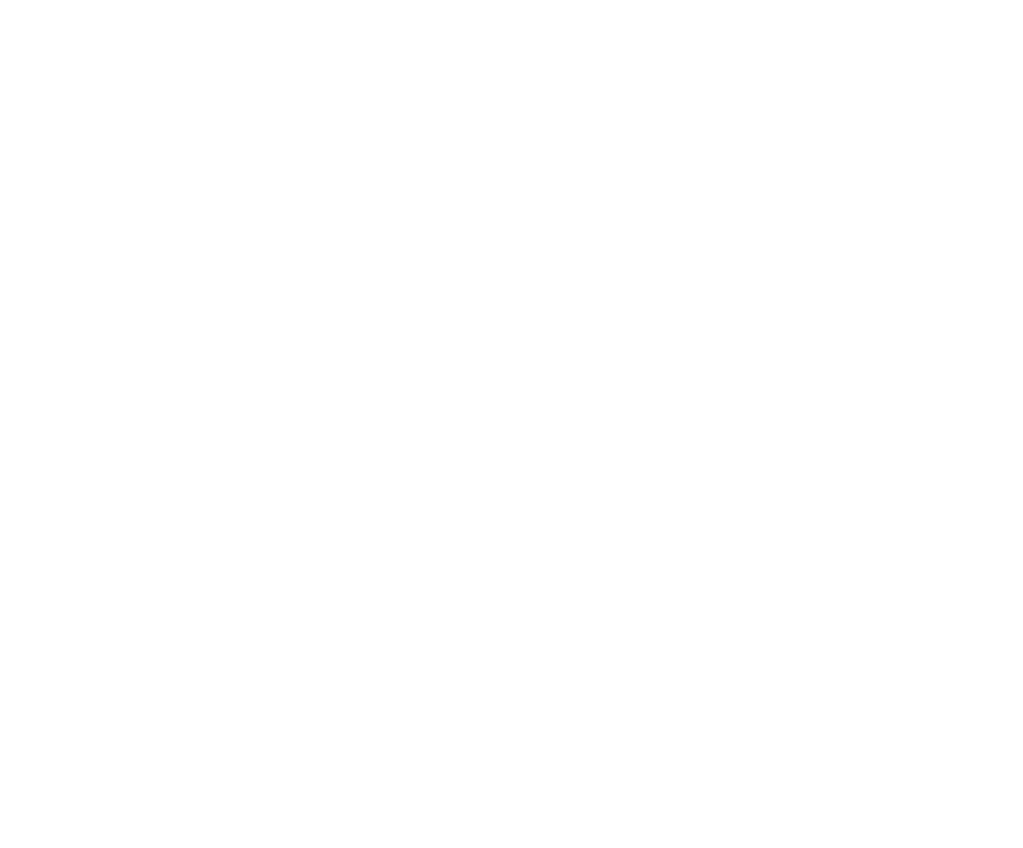
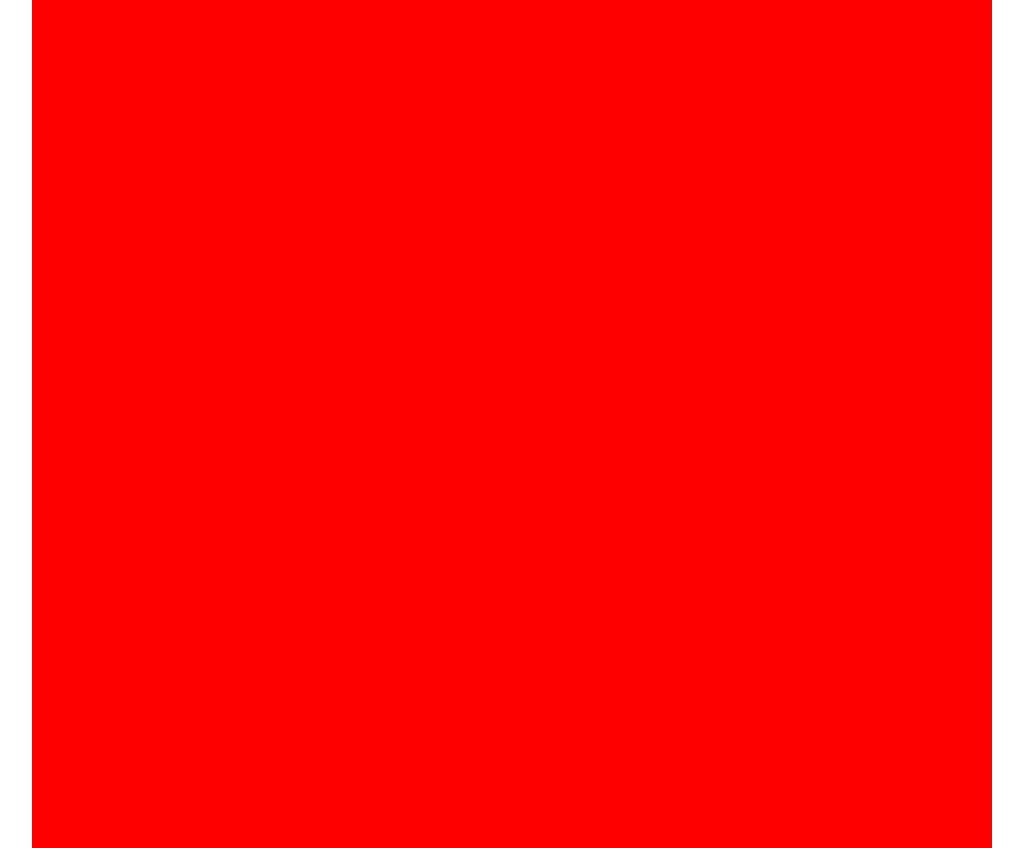
Before and after one commit to SpMarc4/TODO, a website built with webpack: page src/index.html in a window 1280 px wide. Shown: the whole page, without its empty margins (128-1151 px from the left). Before the commit the page ends 800 px from the top, so only its background shows below. Built offline with nearby package versions, Linux system fonts and the light colour scheme.

Commit message:
Añadir estructura al html y corregir errores de configuración.

```diff
--- a/src/index.html
+++ b/src/index.html
@@ -6,6 +6,10 @@
     <title>Document</title>
 </head>
 <body>
-
+    <div class="todo">
+        <nav class="todo-sidebar"></nav>
+        <section class="todo-core"></section>
+        <footer class="todo-footer"></footer>
+    </div>
 </body>
 </html>
--- a/src/index.js
+++ b/src/index.js
@@ -0,0 +1 @@
+import "./style.css";
--- /dev/null
+++ b/src/style.css
@@ -0,0 +1,28 @@
+/* Reset Add Config */
+
+*,
+body {
+    margin: 0;
+    padding: 0;
+}
+
+html,
+body {
+    height: 100%;
+    width: 100%;
+    font-family: 'Roboto';
+}
+
+body {
+    display: flex;
+    justify-content: center;
+    align-items: center;
+}
+
+/* TODO: Main Container */
+
+.todo {
+    width: 75vw;
+    height: 70vw;
+    background-color: red;
+}
--- a/webpack.common.js
+++ b/webpack.common.js
@@ -17,7 +17,7 @@ export default {
   module: {
     rules: [
         {
-            test: /\.css/i,
+            test: /\.css$/i,
             use: ["style-loader", "css-loader"],
         }
     ]
--- a/webpack.dev.js
+++ b/webpack.dev.js
@@ -7,6 +7,6 @@ export default merge(common, {
   mode: "development",
   devtool: "eval-source-map",
   devServer: {
-    watchFiles: ["./src/template.html"],
+    watchFiles: ["./src/index.html"],
   },
 });
```
Also changed, not shown: PLAN.md (+1 -1 lines), README.md, 1 other file.
